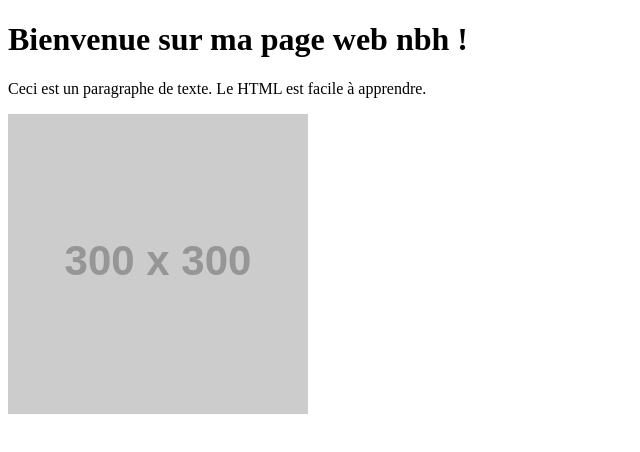
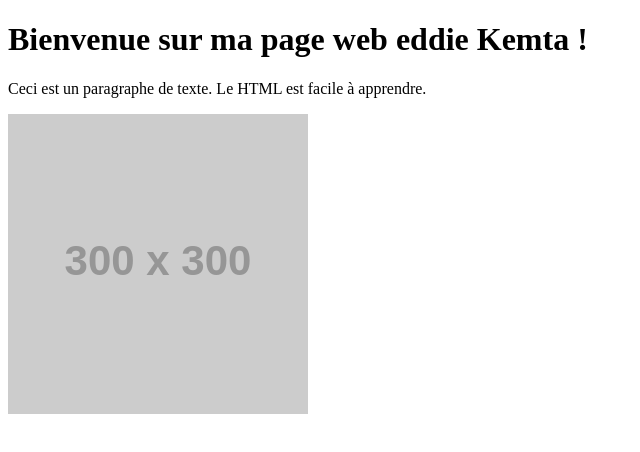
Before and after one commit to SophieManuela/essai, a plain HTML site: page index.html in a window 1280 px wide. Shown: the whole page, without its empty margins (0-640 px from the left). Drawn offline with Linux system fonts and the light colour scheme; placeholder pictures from the web are drawn by us.

Commit message:
Update index.html

```diff
--- a/index.html
+++ b/index.html
@@ -5,7 +5,7 @@
   <title>Ma première page</title>
 </head>
 <body>
-  <h1>Bienvenue sur ma page web nbh !</h1>
+  <h1>Bienvenue sur ma page web eddie Kemta !</h1>
   <p>Ceci est un paragraphe de texte. Le HTML est facile à apprendre.</p>
   <img src="https://via.placeholder.com/300" alt="Exemple d'image">
 </body>
```
